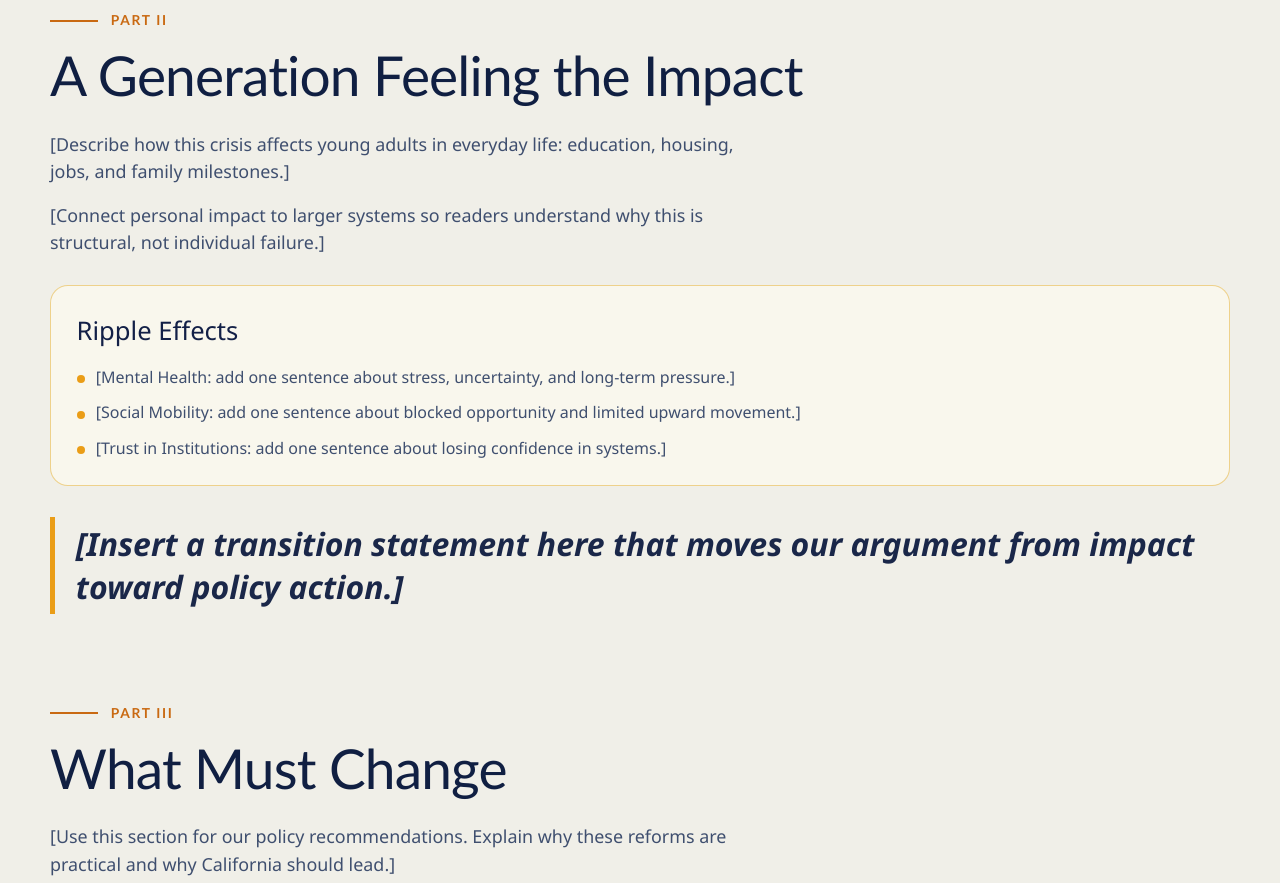
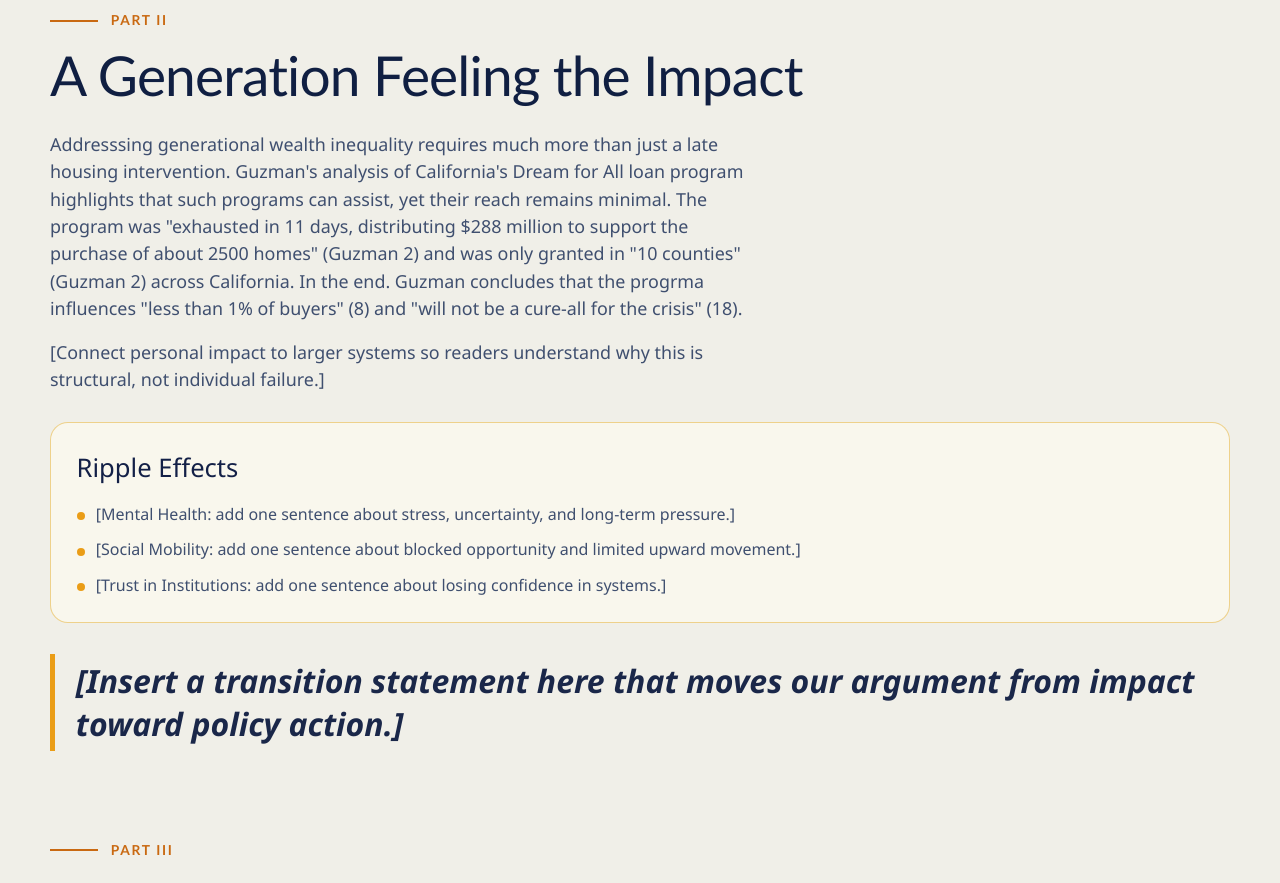
Before and after one commit to Damilss/generational-wealth-inequality, a Next.js app: page / in a window 1280 px wide. Shown: the part 4360-5243 px from the top of the page. Built offline with nearby package versions, Linux system fonts and the light colour scheme.

Commit message:
correct issues section and begin solutions section

```diff
--- a/app/page.tsx
+++ b/app/page.tsx
@@ -112,7 +112,12 @@ const sections: PageSection[] = [
     part: "Part II",
     title: "A Generation Feeling the Impact",
     paragraphs: [
-      "[Describe how this crisis affects young adults in everyday life: education, housing, jobs, and family milestones.]",
+      "Addresssing generational wealth inequality requires much more than just a late housing intervention. \
+      Guzman's analysis of California's Dream for All loan program highlights that such programs can assist, \
+      yet their reach remains minimal. The program was \"exhausted in 11 days, distributing $288 million \
+      to support the purchase of about 2500 homes\" (Guzman 2) and was only granted in \"10 counties\" (Guzman 2) \
+      across California. In the end. Guzman concludes that the progrma influences \"less than 1% of buyers\" (8) \
+      and \"will not be a cure-all for the crisis\" (18).",
       "[Connect personal impact to larger systems so readers understand why this is structural, not individual failure.]",
     ],
     panelTitle: "Ripple Effects",
```
